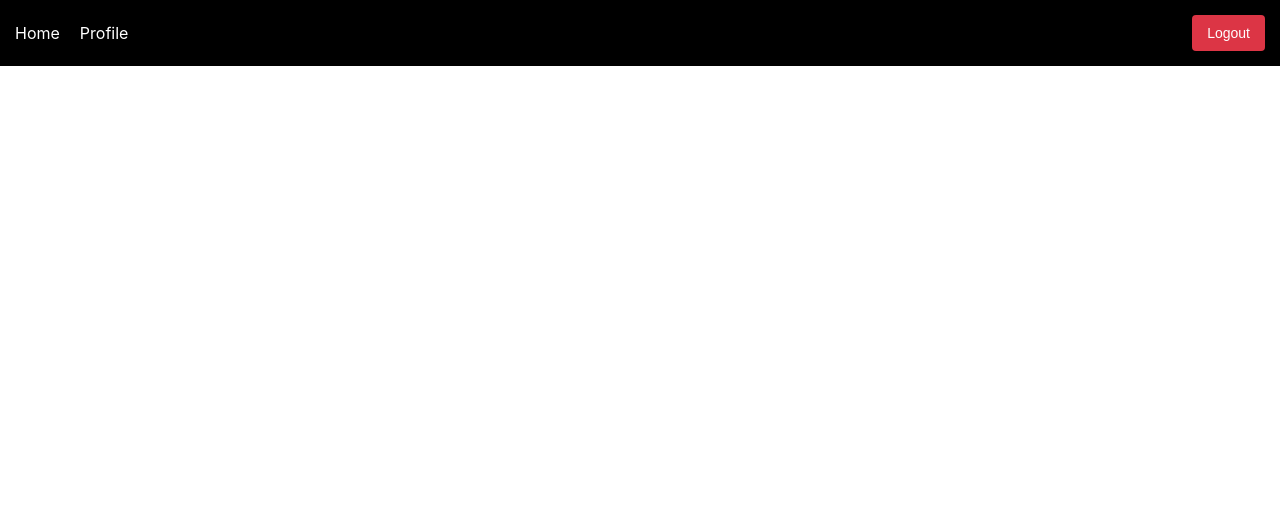
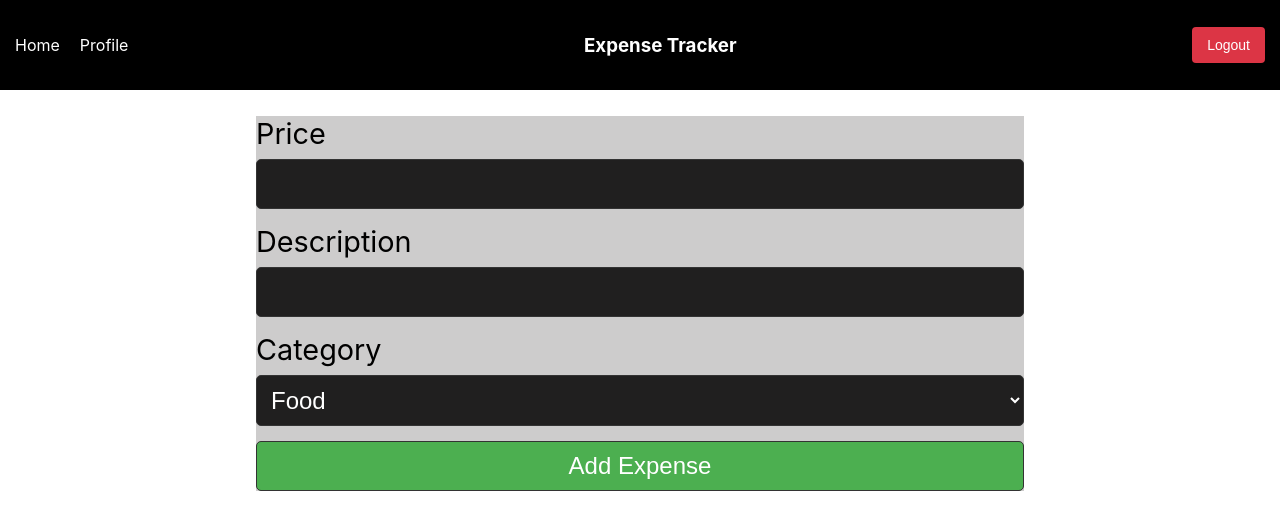
Before and after one commit to SanOP360/ExpenseTrackerApp, a React (Create React App) app: page /Expense in a window 1280 px wide. Before the commit this address had no page. Shown: the top 530 px of the page. Built offline with nearby package versions, Linux system fonts and the light colour scheme.

Commit message:
added expense page

```diff
--- a/src/App.js
+++ b/src/App.js
@@ -4,17 +4,21 @@ import Home from "./components/pages/Home";
 import Profile from "./components/pages/profileForm";
 import { AuthProvider } from "./components/store/AuthContext";
 import Header from "./components/navbar/header";
+import Expense from "./components/Expense/Expense";
 
 function App() {
+
+
   return (
     <AuthProvider>
-
     <Header></Header>
       <div className="App">
         <Routes>
           <Route path="/Home" element={<Home />} />
           <Route path="/" element={<AuthForm />} />
           <Route path="/Profile" element={<Profile />} />
+          <Route path='/Expense' element={<Expense/>} />
+
         </Routes>
       </div>
     </AuthProvider>
--- a/src/components/AuthForm.js
+++ b/src/components/AuthForm.js
@@ -57,7 +57,7 @@ const AuthForm=()=>{
          console.log('successfully created an account');
          console.log(data.idToken);
          ctx.login(data.idToken)
-         navigate('/Home')
+         navigate('/Expense')
 
 
 
--- /dev/null
+++ b/src/components/Expense/Expense.css
@@ -0,0 +1,74 @@
+/* Expense.css */
+
+
+.expense-form {
+
+  width: 60%;
+  margin:2% auto;
+  background-color: rgba(81, 79, 79, 0.288);
+}
+
+.form-control {
+  margin-bottom: 15px;
+  display: flex;
+  flex-direction: column;
+}
+
+.form-label {
+  display: flex;
+  margin-bottom: 8px;
+  font-size: 1.8rem;
+
+}
+
+.form-input,
+.form-button {
+    font-size: 1.5rem;
+  width: auto;
+  padding: 10px;
+  border: 1px solid #333;
+  border-radius: 5px;
+  background-color: #201f1f;
+  color: #fff;
+}
+
+.form-button {
+  background-color: #4caf50;
+  width: 100%;
+  color: #fff;
+  cursor: pointer;
+}
+
+.expense-list {
+  max-width: 600px;
+  margin: auto;
+}
+
+.expenses {
+  list-style: none;
+  padding: 0;
+}
+
+.expense-item {
+  background-color: #333;
+  padding: 10px;
+  margin-bottom: 10px;
+  border-radius: 5px;
+  display: flex;
+  justify-content: space-between;
+  align-items: center;
+}
+
+.expense-item-desc,
+.expense-item-price,
+.expense-item-category {
+    color:white;
+  flex: 1;
+  margin-right: 10px;
+}
+
+@media (max-width: 768px) {
+  .expense-item {
+    flex-direction: column;
+  }
+}
--- /dev/null
+++ b/src/components/Expense/Expense.js
@@ -0,0 +1,94 @@
+// Expense.jsx
+
+import React, { useRef, useState } from "react";
+import "./Expense.css";
+
+const Expense = () => {
+  const [expenses, setExpenses] = useState([]);
+  const PriceInputRef = useRef();
+  const DescripInputRef = useRef();
+  const categoriesInputRef = useRef();
+
+  const submitExpenseHandler = () => {
+    const enteredPrice = PriceInputRef.current.value;
+    const enteredDesc = DescripInputRef.current.value;
+    const enteredCategory = categoriesInputRef.current.value;
+
+    if (!enteredPrice || !enteredDesc || !enteredCategory) {
+      // Handle invalid input if needed
+      return;
+    }
+
+    const newExpense = {
+      id: Math.random().toString(),
+      price: enteredPrice,
+      description: enteredDesc,
+      category: enteredCategory,
+    };
+
+    setExpenses((prevExpenses) => [...prevExpenses, newExpense]);
+
+    PriceInputRef.current.value = "";
+    DescripInputRef.current.value = "";
+    categoriesInputRef.current.value = "";
+  };
+
+  return (
+    <>
+      <form className="expense-form">
+        <div className="form-control">
+          <label htmlFor="Price" className="form-label">
+            Price
+          </label>
+          <input type="number" className="form-input" ref={PriceInputRef} />
+        </div>
+
+        <div className="form-control">
+          <label htmlFor="description" className="form-label">
+            Description
+          </label>
+          <input type="text" className="form-input" ref={DescripInputRef} />
+        </div>
+
+        <div className="form-control">
+          <label htmlFor="Category" className="form-label">
+            Category
+          </label>
+          <select
+            name="category"
+            id=""
+            className="form-input"
+            ref={categoriesInputRef}
+          >
+            <option value="Food">Food</option>
+            <option value="Transportation">Transportation</option>
+            <option value="Rent">Rent</option>
+            <option value="Bills">Bills</option>
+          </select>
+        </div>
+
+        <button
+          type="button"
+          className="form-button"
+          onClick={submitExpenseHandler}
+        >
+          Add Expense
+        </button>
+      </form>
+
+      <div className="expense-list">
+        <ul className="expenses">
+          {expenses.map((expense) => (
+            <li key={expense.id} className="expense-item">
+              <span className="expense-item-desc">{expense.description}</span>
+              <span className="expense-item-price">{expense.price}</span>
+              <span className="expense-item-category">{expense.category}</span>
+            </li>
+          ))}
+        </ul>
+      </div>
+    </>
+  );
+};
+
+export default Expense;
--- a/src/components/navbar/header.js
+++ b/src/components/navbar/header.js
@@ -8,6 +8,7 @@ import './header.css'
 const Header=()=>{
     const ctx= useContext(AuthContext);
     const navigate=useNavigate();
+    const isLogin=ctx.loginCheck;
     const logoutHandler=()=>{
         navigate('/');
         ctx.logout();
@@ -15,15 +16,22 @@ const Header=()=>{
     }
 
     return (
+
         <nav className="navbar">
           <div className="nav-links">
             <Link to="/Home">Home</Link>
             <Link to="/Profile">Profile</Link>
+            {isLogin && <Link to="/Expense">Expense</Link>}
           </div>
+
+          <h3>Expense Tracker</h3>
           <button className="logout-btn" onClick={logoutHandler}>
             Logout
           </button>
         </nav>
+
+
+
     );
 
 }
--- a/src/components/pages/Profile.css
+++ b/src/components/pages/Profile.css
@@ -43,12 +43,11 @@
 
 
 }
-.profileUpdataForm h1{
-    color:blue;
-    justify-content: center;
-    background-color: aquamarine;
-    display: flex;
-
+h1{
+    /* background-color: aqua; */
+    align-items: center;
+    text-align: center;
+    font-size: 3rem;
 }
 
 
--- a/src/components/store/AuthContext.js
+++ b/src/components/store/AuthContext.js
@@ -1,3 +1,4 @@
+// AuthContext.js
 import { createContext, useState, useEffect } from "react";
 
 const AuthContext = createContext();
@@ -6,10 +7,11 @@ export const AuthProvider = ({ children }) => {
   const [idToken, setIdToken] = useState(
     localStorage.getItem("idToken") || null
   );
+  const [loginCheck, setLoginCheck] = useState(!!idToken);
 
   useEffect(() => {
-
     localStorage.setItem("idToken", idToken);
+    setLoginCheck(!!idToken);
   }, [idToken]);
 
   const login = (token) => {
@@ -21,7 +23,7 @@ export const AuthProvider = ({ children }) => {
   };
 
   return (
-    <AuthContext.Provider value={{ idToken, login, logout }}>
+    <AuthContext.Provider value={{ idToken, login, logout, loginCheck }}>
       {children}
     </AuthContext.Provider>
   );
```
Lines whose indentation alone changed are shown as unchanged.
